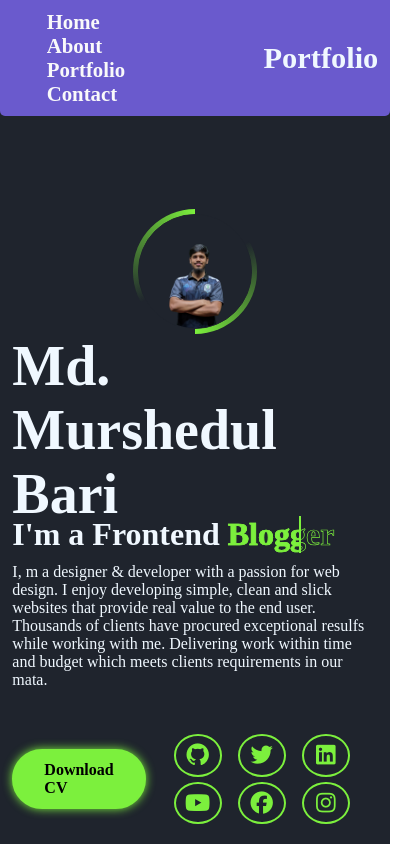
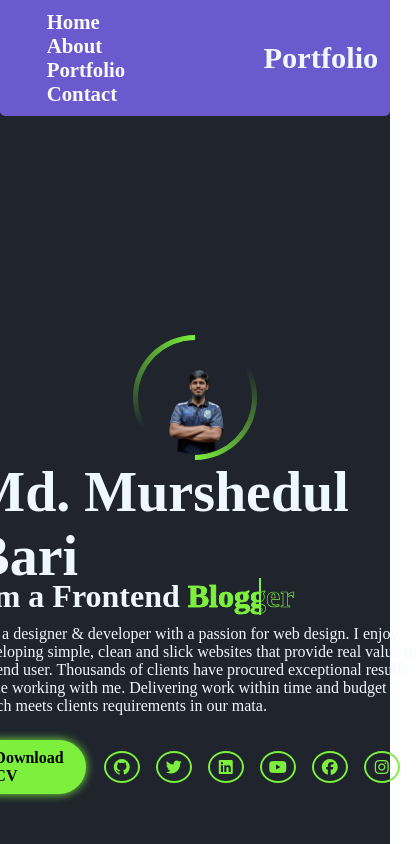
Before and after one commit to Ovi-49/my-portfolio-website, a plain HTML site: page index.html in a window 390 px wide. Shown: the whole page, 418 px wide, since content can reach past the window. Drawn offline with Linux system fonts and the light colour scheme.

Commit message:
added Update  btn-dec

```diff
--- a/styles/style.css
+++ b/styles/style.css
@@ -353,12 +353,38 @@ padding: 60px -10% 0;
 
 .sec{
 
-margin: 20px;
+margin: 10px;
 display: grid;
-grid-template-columns: repeat(3,1fr);
-row-gap: 5px;
+grid-template-columns: repeat(6,1fr);
+row-gap: 3px;
 
 
 }
 
+.btn-sec{
+
+
+
+    padding-bottom: 50px;
 }
+
+.btn{
+
+
+    padding: 7px 20px;
+
+}
+
+.sec a{
+
+
+    padding: 6px;
+    border: 2px solid #7cf03d;
+    border-radius: 50%;
+    font-size: 1rem;
+    color: #7cf03d;
+    margin: 0px 8px;
+}
+
+
+}
```
